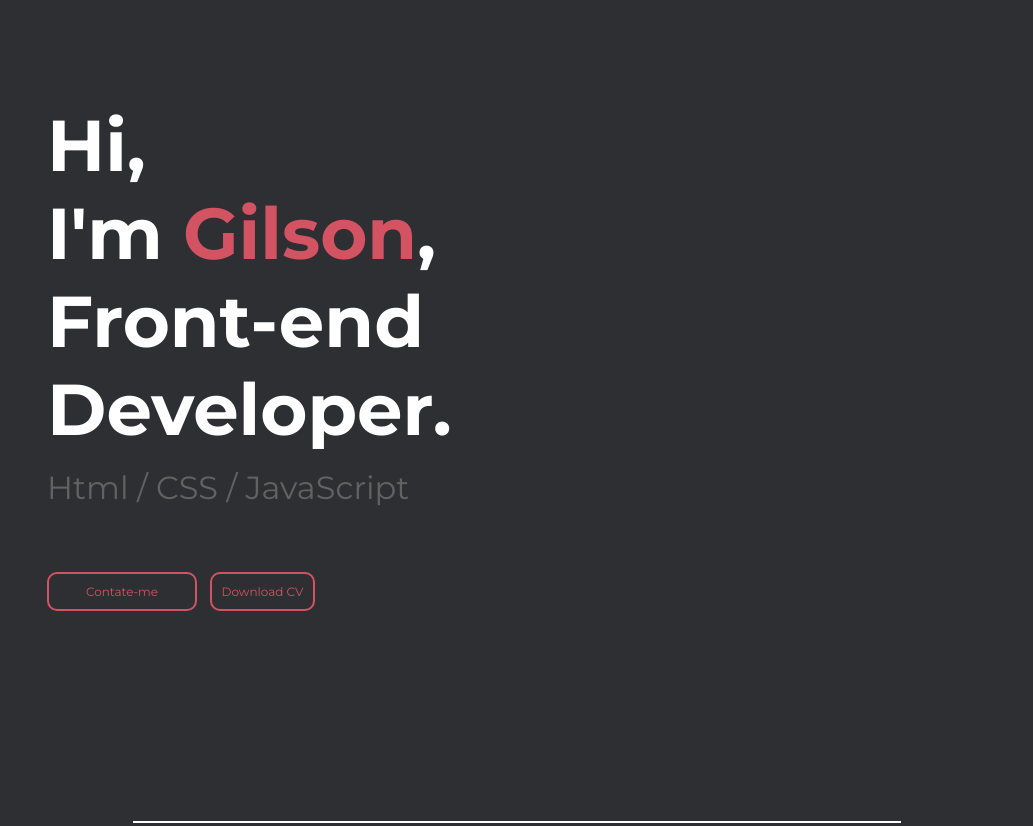
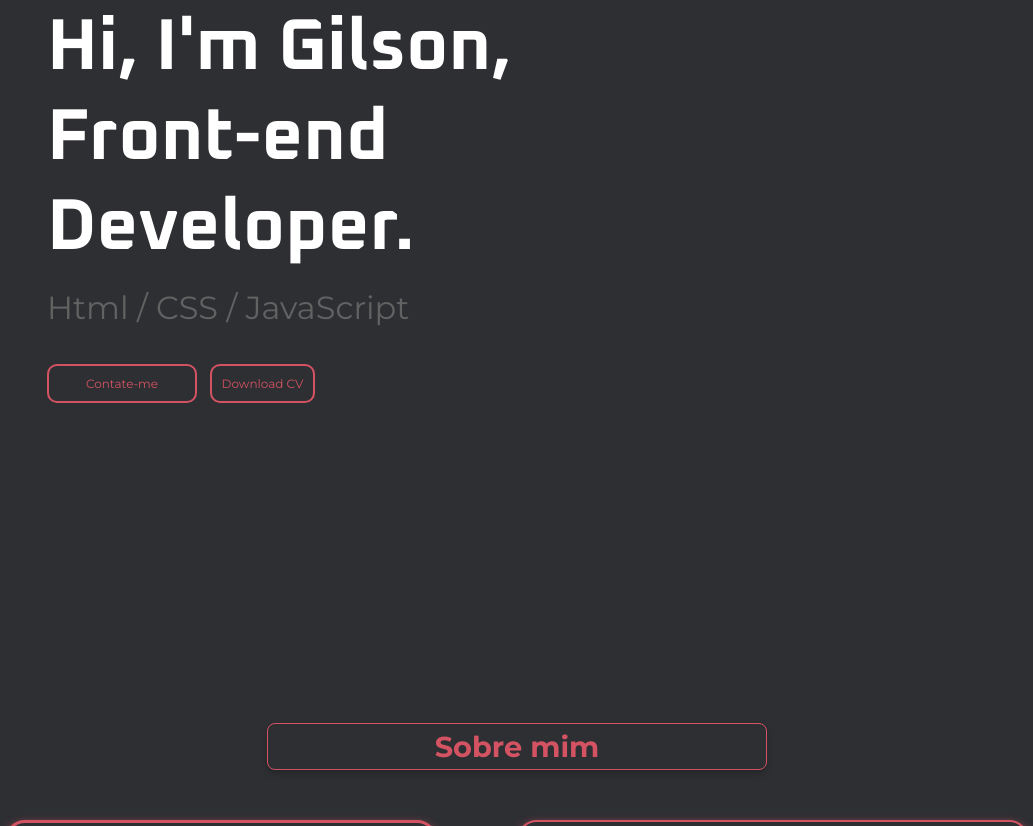
Before and after one commit to gilsonoliveeira/miniprojetos, a plain HTML site: page portifolio/index.html in a window 1280 px wide. Shown: the part 139-965 px from the top of the page, without its empty margins (123-1156 px from the left). Drawn offline with Linux system fonts and the light colour scheme.

Commit message:
atualizei app

```diff
--- a/portifolio/index.html
+++ b/portifolio/index.html
@@ -5,6 +5,7 @@
     <meta charset="UTF-8">
     <meta name="viewport" content="width=device-width, initial-scale=1.0">
     <title>Portifólio</title>
+    <link href="https://fonts.googleapis.com/css2?family=Montserrat:ital,wght@0,100..900;1,100..900&family=Oxanium:wght@200..800&display=swap" rel="stylesheet">
     <link rel="stylesheet" href="styles.css">
 </head>
 
@@ -18,7 +19,7 @@
                 <li><a href="#about-me">Sobre Mim</a></li>
                 <li><a href="#all-skills">Skills</a></li>
                 <li><a href="#projects">Projetos</a></li>
-                <li><a href="#certificados">Certificados</a></li>
+                <li><a href="#certificates">Certificados</a></li>
             </ul>
             <div id="menu-burguer">
                 <svg xmlns="http://www.w3.org/2000/svg" height="40px" viewBox="0 -960 960 960" width="40px"
@@ -33,10 +34,8 @@
         </div>
         <section id="welcome-section">
             <div class="text-container">
-                <h1>Hi,<br>
-                    I'm <strong>Gilson</strong>,<br>
-                    Front-end Developer.</h1>
-                <p>Html / CSS / JavaScript</p>
+                <h1 id="typingEffect"> </h1>
+                <p id="typingEffect2"></p>
                 <div class="buttons">
                     <input type="submit" value="Contate-me" id="contact">
                     <a href="caminho/para/o/arquivo.pdf" download class="botao-download" id="contact">Download CV</a>
@@ -45,16 +44,15 @@
         </section>
         </section>
         <section id="container">
-            <hr>
             <h1 id="title">Sobre mim</h1>
             <div class="container2">
-                <div class="myPhoto"></div>
+                <div class="myPhoto">
+                </div>
                 <div id="about-me">
                     <p>"Sou formado em Administração de Empresas pelo Instituto Federal de Ciência e Tecnologia de Minas Gerais (2017) e atualmente curso Análise e Desenvolvimento de Sistemas na Universidade Unicesumar, em Maringá, PR. Minha primeira experiência na área administrativa foi como gerente de hotel em Rio Pomba, MG, onde trabalhei por 2,5 anos, desenvolvendo habilidades de gestão e liderança. Além disso, tenho conhecimentos técnicos em montagem e manutenção de computadores. Estou focado em me especializar em programação front-end e desenvolvimento web, áreas que me fascinam pelo potencial de criar soluções inovadoras e dinâmicas. Sou proativo, organizado, criativo e estou sempre disposto a aprender coisas novas. Meu objetivo é concluir a graduação e atuar como desenvolvedor, combinando paixão e realização profissional. No meu tempo livre, gosto de me imergir em jogos, filmes e séries, que frequentemente me inspiram a pensar de maneira criativa e inovadora."
                     </p>
                 </div>
             </div>
-            <hr>
         </section>
         <section id="skills-wrapper">
             <h2 id="title">Minhas Skills</h2>
@@ -98,9 +96,8 @@
                 </div>
             </div>
         </section>
-        <hr class="hrfinal">
         <h2 id="title">Certificados</h2>
-        <section class="certificates">
+        <section class="certificates" id="certificates">
             <div class="certificate-tile">
                 <div class="certificado">
                     <a href="img/certificados/Algoritmos e logica de programação- Udemy.jpg"><img src="img/certificados/Algoritmos e logica de programação- Udemy.jpg" alt="Algoritimos e lógica de programação"></a>
@@ -121,7 +118,6 @@
                 </div>
             </div>
         </section>
-        <hr class="hrfinal">
         <h2 id="title">Projetos</h2>
         <section id="projects">
             <div class="project-tile">
--- a/portifolio/script.js
+++ b/portifolio/script.js
@@ -24,3 +24,46 @@ const abrirMenu = () => {
 }
 
 menuBurguer.addEventListener('click',abrirMenu);
+
+
+
+const typingEffect = document.getElementById('typingEffect');
+const typingEffect2 = document.getElementById('typingEffect2');
+const textToTyping = "Hi, I'm Gilson, Front-end Developer.";
+const textToTyping2 = "Html / CSS / JavaScript";
+const buttons = document.querySelector('.buttons');
+let index1 = 0;
+let index2 = 0;
+
+function typeWritter() {
+    // Digitar o primeiro texto
+    if(index1 < textToTyping.length){
+        typingEffect.innerHTML += textToTyping.charAt(index1);
+        index1++;
+        setTimeout(typeWritter, 50); // Continua a digitação do primeiro texto
+    }
+    else {
+        // Quando o primeiro texto acabar, chama a função para o segundo texto
+        setTimeout(typeWritter2, 300);  // Dê um pequeno delay antes de começar o segundo texto
+    }
+}
+
+function typeWritter2() {
+    // Digitar o segundo texto
+    if(index2 < textToTyping2.length) {
+        typingEffect2.innerHTML += textToTyping2.charAt(index2);
+        index2++;
+        setTimeout(typeWritter2, 50); // Continua a digitação do segundo texto
+    }
+    else{
+        setTimeout(() => {
+            buttons.classList.add('show-buttons')
+        }, 300);
+
+    }
+}
+
+// Iniciar o efeito de digitação ao carregar a página
+window.onload = () => {
+    typeWritter();
+};
--- a/portifolio/styles.css
+++ b/portifolio/styles.css
@@ -1,4 +1,3 @@
-@import url('https://fonts.googleapis.com/css2?family=Montserrat:ital,wght@0,100..900;1,100..900&family=Oxanium:wght@200..800&display=swap');
 
 
 :root {
@@ -7,6 +6,7 @@
     --color3: #252628;
     --color4: #626262;
     --font1: 'Montserrat';
+    --font2: 'Oxanium';
 
 }
 
@@ -115,17 +115,7 @@ body, main {
     transition: all 0.5s;
 }
 
-hr, .hrfinal {
-    border: 1px solid white;
-    margin: 100px auto;
-}
-
-.hrfinal{
-    width: 60%;
-    margin-bottom: 120px;
-}
-
-#about-me, #skills, #projects{
+#about-me, #title, #projects, .certificates{
     scroll-margin-top: 200px;  /* Faz a pagina criar uma margem ao clicar em um icone de ancora no navbar*/
 }
 
@@ -135,10 +125,14 @@ hr, .hrfinal {
     align-items: center;
     justify-content: space-between;
     padding: 20px;
-    margin-top: 200px;
+    margin-top: 8vw;
     margin-left: 150px;
     font-size: 3em;
     color: white;
+}
+
+#typingEffect{
+    font-family: var(--font2);
 }
 
 
@@ -151,6 +145,7 @@ hr, .hrfinal {
     margin-top: 20px;
 }
 
+
 .text-container p {
     font-size: 2rem;
     color: var(--color4);
@@ -160,8 +155,6 @@ hr, .hrfinal {
 
 
 .myPhoto {
-    width: 500px;
-    height: auto;
     border-radius: 20px;
     border: 3px solid var(--color2);
     box-shadow: 0 4px 10px var(--color2);
@@ -173,12 +166,24 @@ hr, .hrfinal {
 }
 
 
-strong{
-    color: var(--color2);
+
+
+.buttons {
+    opacity: 0;
+    visibility: hidden;
+    transition: opacity 1s ease, visibility 0s 1s;
+
 }
 
+.buttons.show-buttons {
+    opacity: 1;
+    visibility: visible;
+    transition: opacity 1s ease; /* Só a opacidade precisa de transição agora */
+}
+
+
 #contact{
-    margin-top: 50px;
+    margin-top: 10px;
     padding: 10px;
     width: 150px;
     background-color: var(--color1);
@@ -196,7 +201,7 @@ strong{
 }
 
 #container {
-    width: 60%;
+    width: 80%;
     margin: auto;
     margin-top:300px;
 }
@@ -217,11 +222,12 @@ strong{
     border: 1px solid var(--color2);
     border-radius: 8px; /* Bordas arredondadas */
     color: var(--color2);
-    width: fit-content;
+    width: 500px;
     padding: 5px;
 }
 
 #about-me {
+    font-family: var(--font2);
     background-color: var(--color1);
     border-radius: 20px;
     padding: 20px;
@@ -288,6 +294,7 @@ strong{
     box-shadow: 0 4px 10px var(--color2);
     max-width: 1300px;
     width: 100%;
+    margin-bottom: 200px;
 
 }
 
@@ -313,6 +320,14 @@ strong{
 
 }
 
+.certificado {
+    transition: transform 0.3s ease
+}
+
+.certificado:hover{
+    transform: scale(1.2);
+}
+
 
 .project-tile img {
     margin-top: 5px;
@@ -325,10 +340,9 @@ strong{
 }
 
 
-
 .project-tile img:hover {
     border: 3px solid var(--color2);
-    transition: all 0.5s;
+
 }
 
 .project-tile a {
@@ -353,7 +367,6 @@ footer {
     align-items: center;
     justify-content: center;
     height: 130px;
-
 }
 
 
@@ -390,7 +403,7 @@ footer img {
     .myPhoto {
         width: 300px; /* Ajuste o tamanho para dispositivos pequenos */
         height: 300px;
-        margin: 120px auto 80px auto; /* Garante que a imagem tenha espaço adequado */
+        margin: 20px auto 80px auto; /* Garante que a imagem tenha espaço adequado */
         border-radius: 30%; /* Torna a imagem circular */
     }
 
@@ -419,6 +432,10 @@ footer img {
 
     }
 
+    .container2{
+        grid-template-columns: 1fr;
+    }
+
     #skills {
         margin-left: 20px;
         margin-right: 20px;
@@ -428,6 +445,10 @@ footer img {
     #all-skills {
         animation: mover 5s linear infinite;
 
+    }
+
+    #title{
+        width: 300px;
     }
 
     #projects, .certificates {
```
